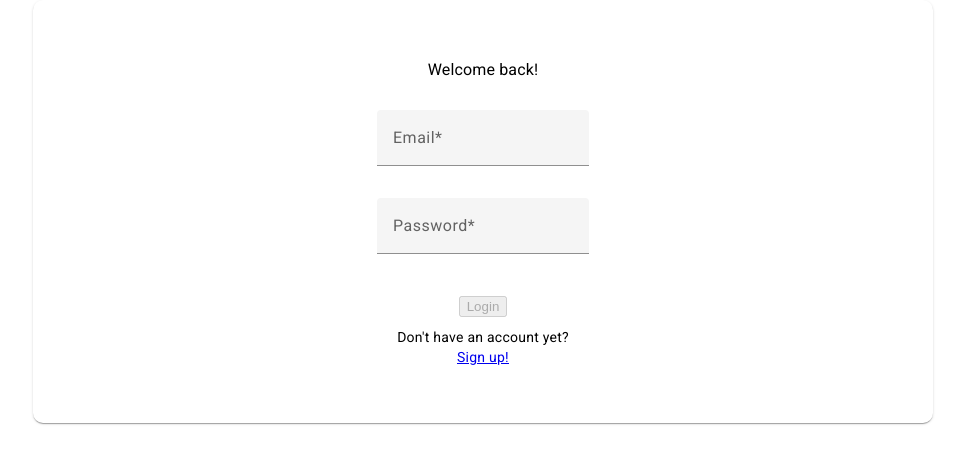
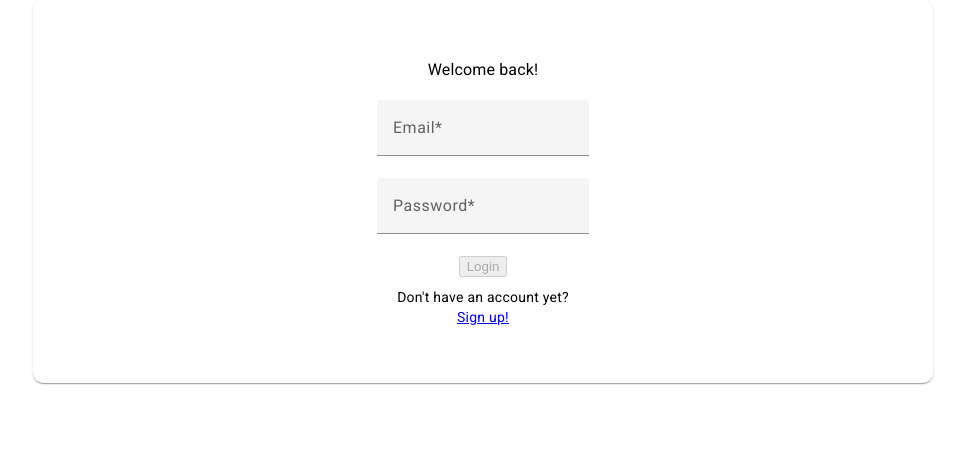
Before and after one commit to shevOle/ang-used-car-evaluation-app, an Angular app: page /login in a window 1280 px wide. Shown: the top 464 px of the page, without its empty margins (157-1122 px from the left). Built offline with nearby package versions, Linux system fonts and the light colour scheme.

Commit message:
fix: adjust login page styles

```diff
--- a/src/app/login/login.component.scss
+++ b/src/app/login/login.component.scss
@@ -4,12 +4,6 @@
   align-items: center;
   justify-content: center;
   padding: 40px;
-  gap: 10px;
-}
-
-.login-page-form-input {
-  display: flex;
-  flex-direction: column;
 }
 
 p {
@@ -18,10 +12,13 @@ p {
 }
 
 .login-page-form-input-errors {
-  grid-area: 5 / 1 / 5 / span 6;
   color: red;
 
   p {
     margin: 5px 0;
   }
 }
+
+button {
+  margin-bottom: 10px;
+}
```
